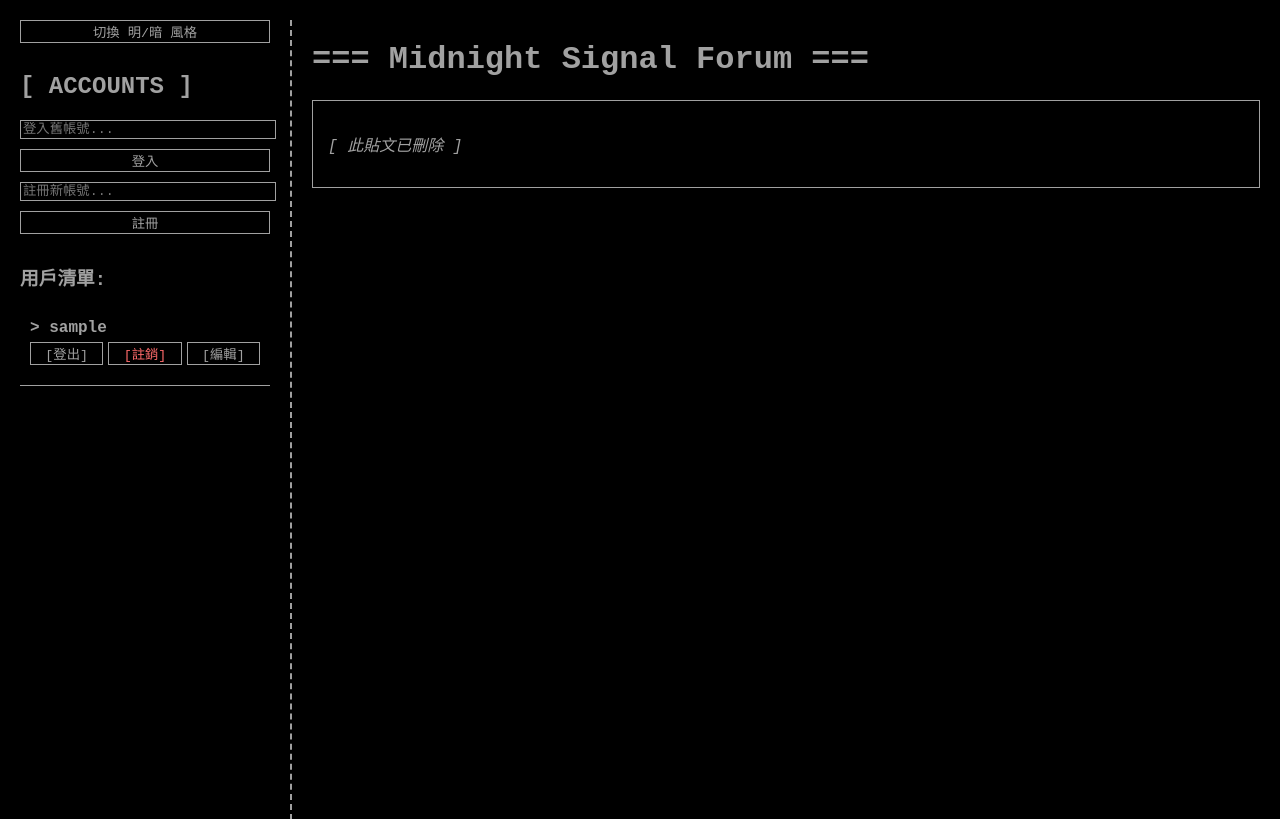
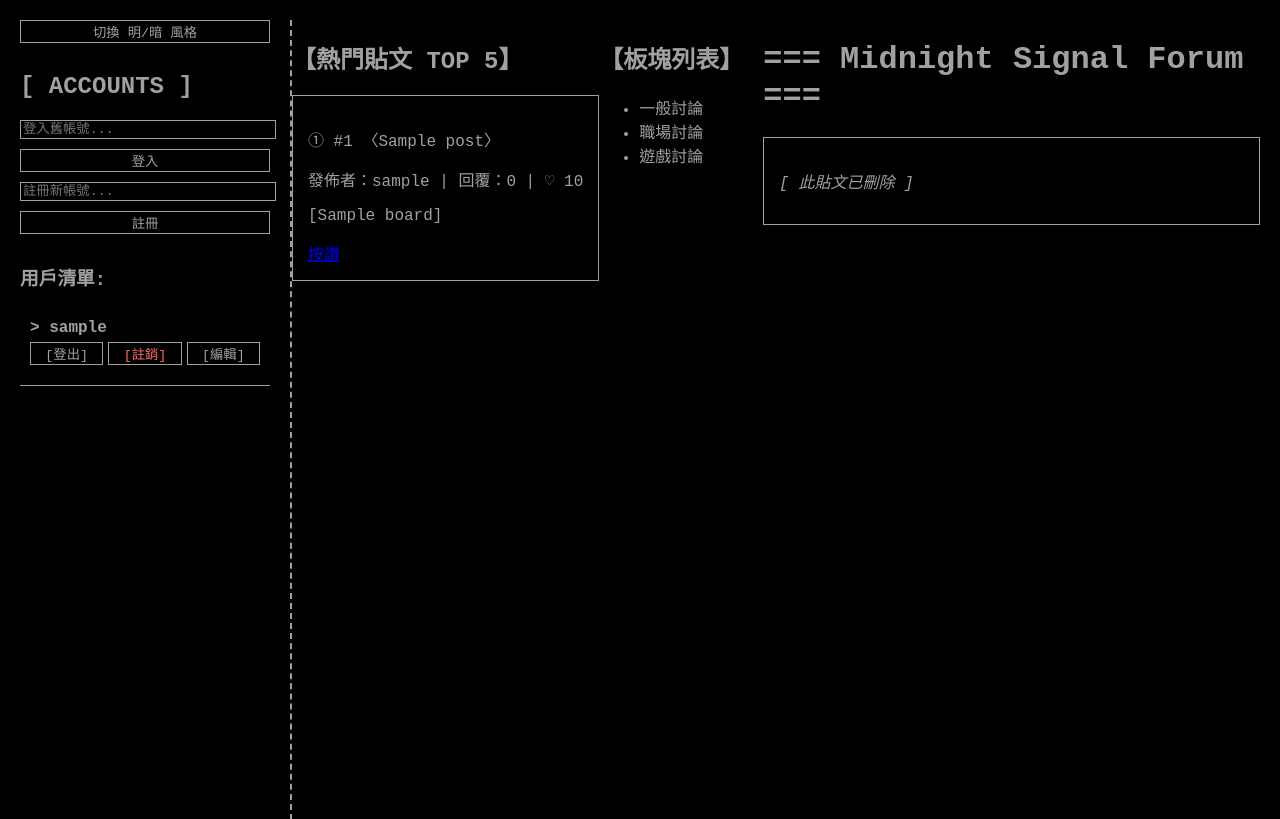
Before and after one commit to hibrite/roleplay, a Flask app: page / in a window 1280 px wide. Shown: the top 819 px of the page. Run offline with Flask 3, Linux system fonts and the light colour scheme; a database or web service that is not in the repository returns one stand-in record (values such as "Sample title"); some libraries are stand-ins or nearby versions.

Commit message:
Add files via upload

```diff
--- a/retro_forum/templates/index.html
+++ b/retro_forum/templates/index.html
@@ -46,6 +46,27 @@
                 </div>
             {% endfor %}
         </div>
+    </div>
+
+    <div id="hot-posts">
+        <h2>【熱門貼文 TOP 5】</h2>
+        {% for post in hot_posts %}
+        <div class="post">
+            <p>① #{{ post.id }} 〈{{ post.title }}〉</p>
+            <p>發佈者：{{ post.username }} | 回覆：0 | ♡ {{ post.likes }}</p>
+            <p>[{{ post.board }}]</p>
+            <a href="{{ url_for('like_post', post_id=post.id) }}">按讚</a>
+        </div>
+        {% endfor %}
+    </div>
+
+    <div id="boards">
+        <h2>【板塊列表】</h2>
+        <ul>
+            <li>一般討論</li>
+            <li>職場討論</li>
+            <li>遊戲討論</li>
+        </ul>
     </div>
 
     <div id="main-content">
```
